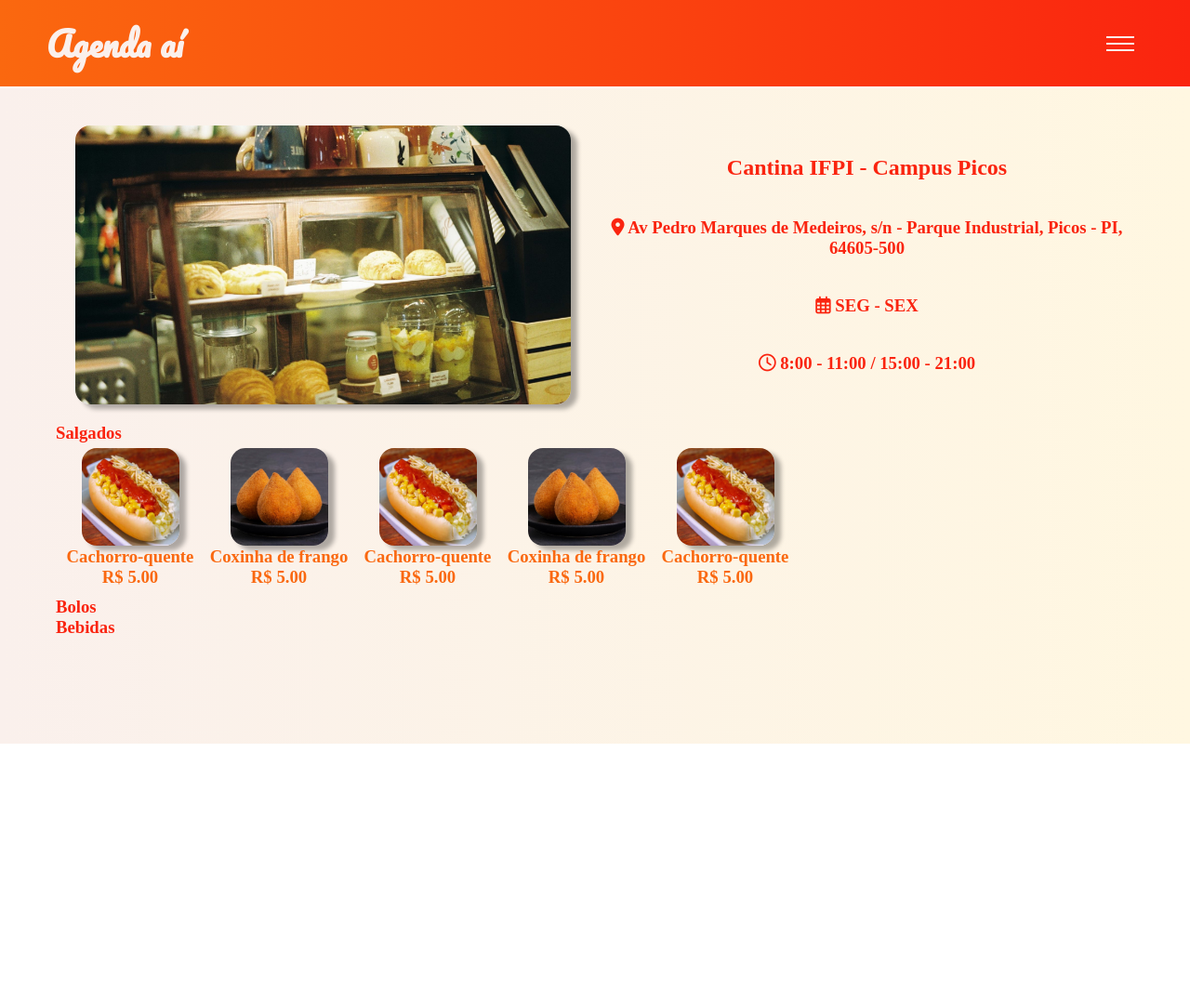
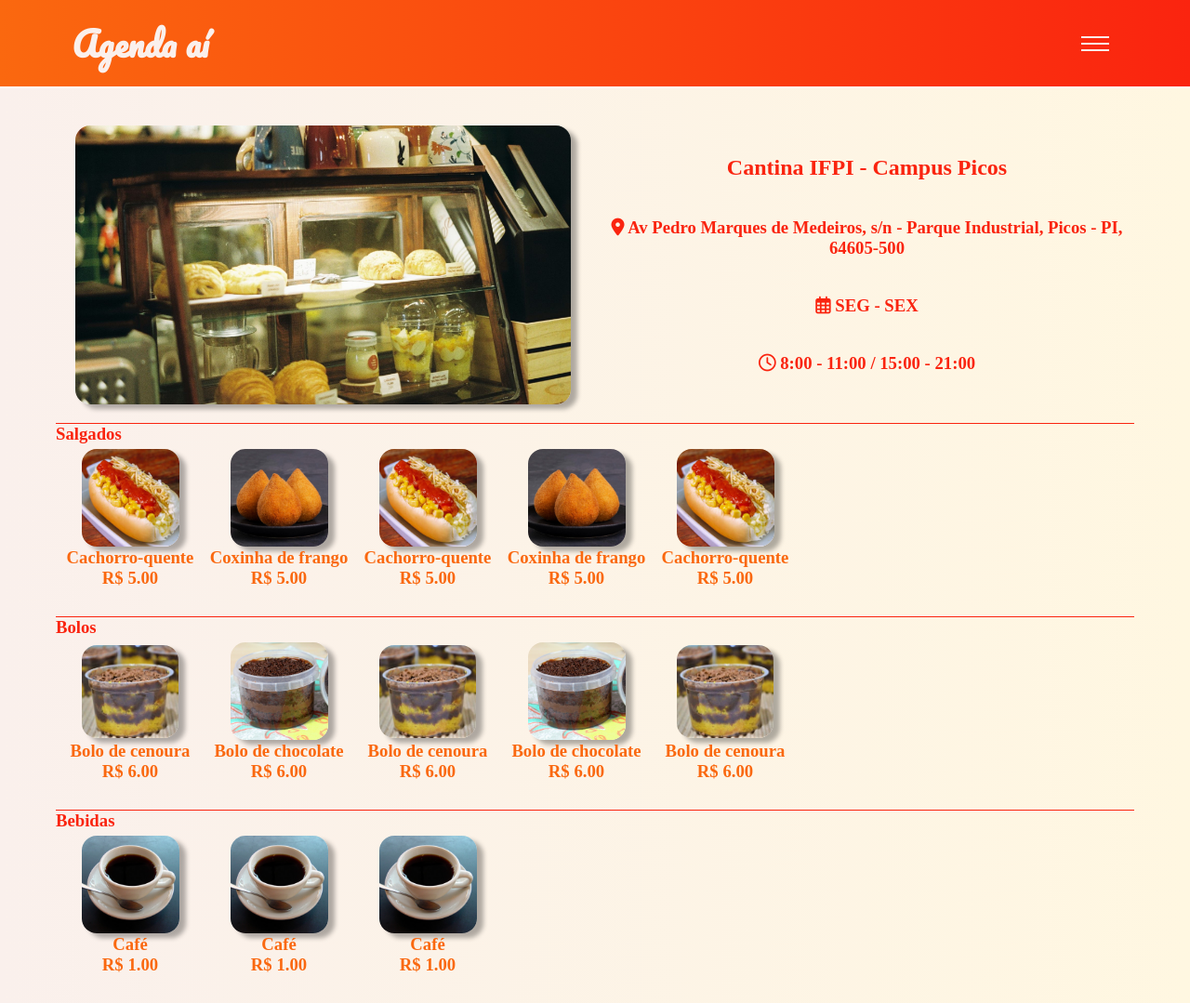
Before and after one commit to pauloandrepassos/AgendaAi, a plain HTML site: page lanchonete1.html in a window 1280 px wide. Shown: the whole page at 93% size. Before the commit the page ends 800 px from the top, so only its background shows below. Drawn offline with Linux system fonts and the light colour scheme; a web font is replaced by a local one.

Commit message:
Ajustes na tela lanchonete

```diff
--- a/css/style.css
+++ b/css/style.css
@@ -25,14 +25,30 @@ header {
 }
 
 header .logo {
-    margin-left: 35px;
+    margin-left: 5%;
     font-family: 'Pacifico', cursive;
     font-size: 18px;
     color: #FAF0EC;
+    display: flex;
+}
+
+.logo-img {
+    height: 70px;
+}
+
+@media (max-width: 500px) {
+    .logo-nome {
+        display: none;
+    }
+}
+@media (min-width: 500px) {
+    .logo-img {
+        display: none;
+    }
 }
 
 header .sandwich {
-    margin-right: 35px;
+    margin-right: 5%;
     color: #FFF7E1;
     border-radius: 3rem;
     padding: 10px;
@@ -280,24 +296,25 @@ main .titulo-lanchonetes {
     margin: 20px 0;
 }
 
+.img-lanchonete {
+    width: 100%;
+    display: flex;
+    justify-content: center;
+    align-items: center;
+    padding-right: 5px;
+}
+
 @media (max-width: 900px) {
     .info-lanchonete-selecionada {
         flex-direction: column;
     }
     .img-lanchonete {
         margin: auto;
+
     }
     .txt-lanchonete {
         margin: auto;
     }
-}
-
-.img-lanchonete {
-    width: 50%;
-    display: flex;
-    justify-content: center;
-    align-items: center;
-    padding-right: 5px;
 }
 
 .img-lanchonete img{
@@ -308,7 +325,7 @@ main .titulo-lanchonetes {
 }
 
 .txt-lanchonete {
-    width: 50%;
+    width: 100%;
     display: flex;
     flex-direction: column;
     justify-content: center;
@@ -321,6 +338,10 @@ main .titulo-lanchonetes {
 .lanches {
     display: flex;
     flex-wrap: wrap;
+}
+.tipo-salgado {
+    border-top: 1px solid #FA240F;
+    margin-top: 20px;
 }
 
 .card-lanche {
--- a/lanchonete1.html
+++ b/lanchonete1.html
@@ -13,7 +13,8 @@
 <body>
     <header>
         <div class="logo">
-            <h1>Agenda aí</h1>
+            <img class="logo-img" src="images/logo-agendaai.png" alt="">
+            <h1 class="logo-nome">Agenda aí</h1>
         </div>
         <dive class="sandwich">
             <div class="sandwich__line"></div>
@@ -34,7 +35,7 @@
                 <h3><i class="far fa-clock"></i> 8:00 - 11:00 / 15:00 - 21:00</h3>
             </div>
         </section>
-        <h3>Salgados</h3>
+        <h3 class="tipo-salgado">Salgados</h3>
         <section class="lanches">
             <div class="card-lanche">
                 <img src="images/cachorro-quente.jpeg" alt="">
@@ -62,13 +63,51 @@
                 <h3>R$ 5.00</h3>
             </div>
         </section>
-        <h3>Bolos</h3>
+        <h3 class="tipo-salgado">Bolos</h3>
         <section class="lanches">
-
+            <div class="card-lanche">
+                <img src="images/bolo-de-pote-de-cenoura.jpg" alt="">
+                <h3>Bolo de cenoura</h3>
+                <h3>R$ 6.00</h3>
+            </div>
+            <div class="card-lanche">
+                <img src="images/bolo-de-chocolate.jpg" alt="">
+                <h3>Bolo de chocolate</h3>
+                <h3>R$ 6.00</h3>
+            </div>
+            <div class="card-lanche">
+                <img src="images/bolo-de-pote-de-cenoura.jpg" alt="">
+                <h3>Bolo de cenoura</h3>
+                <h3>R$ 6.00</h3>
+            </div>
+            <div class="card-lanche">
+                <img src="images/bolo-de-chocolate.jpg" alt="">
+                <h3>Bolo de chocolate</h3>
+                <h3>R$ 6.00</h3>
+            </div>
+            <div class="card-lanche">
+                <img src="images/bolo-de-pote-de-cenoura.jpg" alt="">
+                <h3>Bolo de cenoura</h3>
+                <h3>R$ 6.00</h3>
+            </div>
         </section>
-        <h3>Bebidas</h3>
+        <h3 class="tipo-salgado">Bebidas</h3>
         <section class="lanches">
-
+            <div class="card-lanche">
+                <img src="images/café.jpeg" alt="">
+                <h3>Café</h3>
+                <h3>R$ 1.00</h3>
+            </div>
+            <div class="card-lanche">
+                <img src="images/café.jpeg" alt="">
+                <h3>Café</h3>
+                <h3>R$ 1.00</h3>
+            </div>
+            <div class="card-lanche">
+                <img src="images/café.jpeg" alt="">
+                <h3>Café</h3>
+                <h3>R$ 1.00</h3>
+            </div>
         </section>
     </main>
 </body>
```
Also changed, not shown: images/bolo-de-chocolate.jpg (added), images/bolo-de-pote-de-cenoura.jpg (added), images/café.jpeg (added), images/logo-agendaai.png (added).
